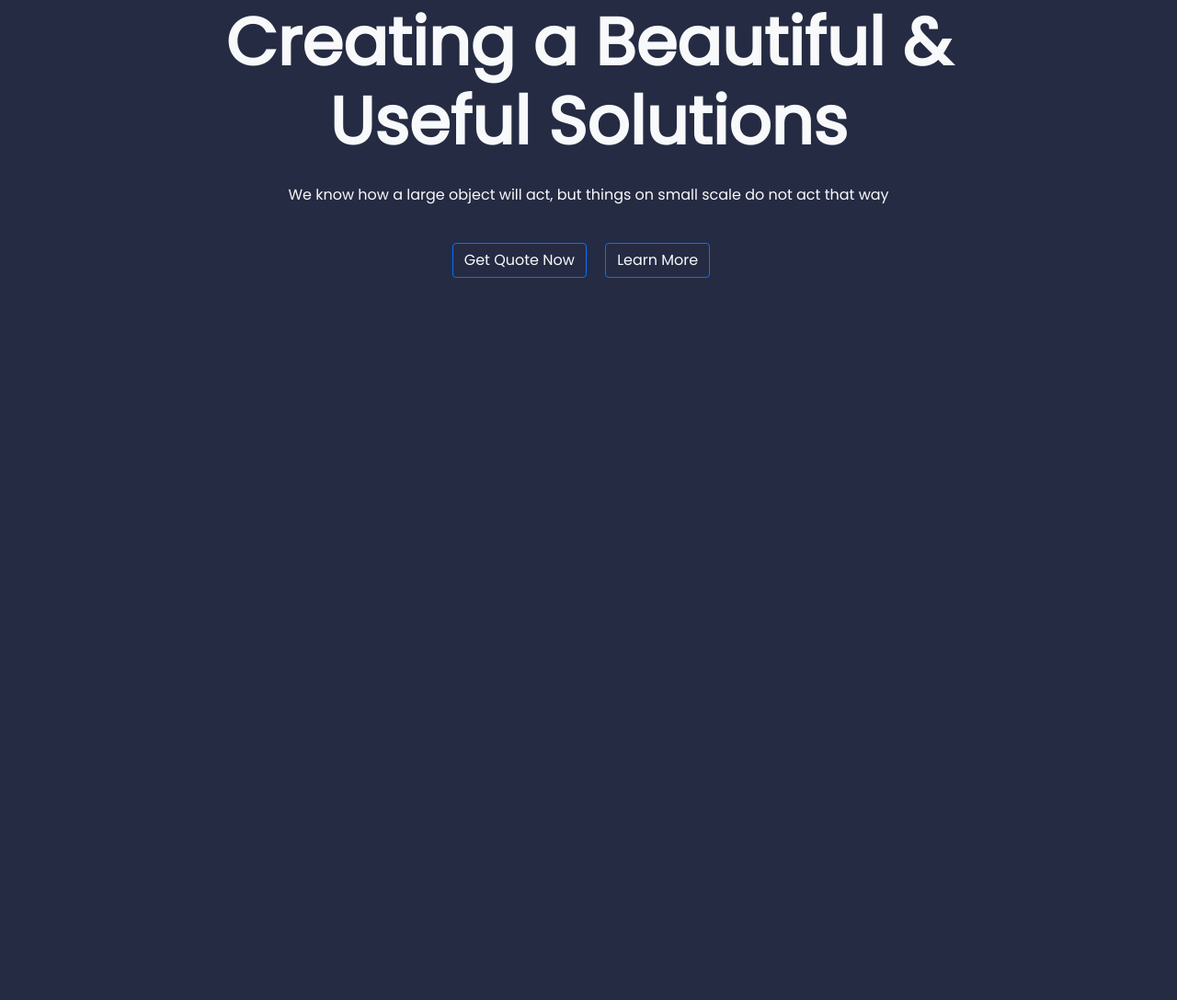
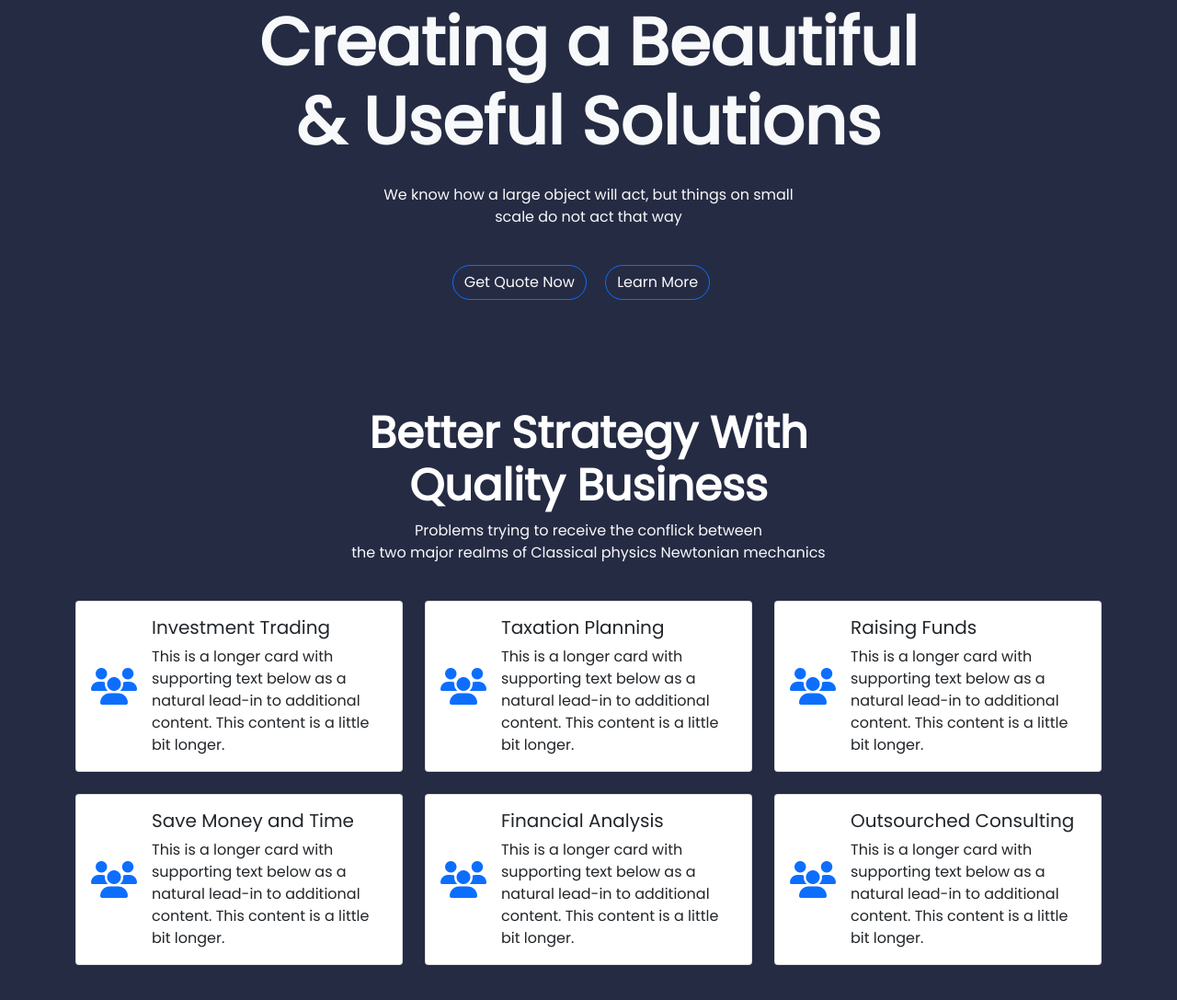
Before and after one commit to z4yed/z-tech, a plain HTML site: page index.html in a window 1280 px wide. Shown: the part 155-1242 px from the top of the page at 92% size. Before the commit the page ends 800 px from the top, so only its background shows below. Drawn offline with Linux system fonts and the light colour scheme.

Commit message:
Strategy Section Added.

```diff
--- a/index.html
+++ b/index.html
@@ -63,14 +63,18 @@
 
         <!-- Hero Start -->
 
-        <section id="hero" class="d-flex justify-content-center">
-            <div class="text-center w-75">
-                <h1 class=" text-light fw-bold display-2">Creating a Beautiful & Useful Solutions</h1>
-                <p class="text-light my-4">We know how a large object will act, but things on small scale do not act that way</p>
+        <section id="hero" class="d-flex justify-content-center text-center mb-100px">
+            <div class="">
+                <h1 class=" text-light fw-bold display-2">Creating a Beautiful <br> & Useful Solutions</h1>
+                <p class="text-light my-4">We know how a large object will act, but things on small <br> scale do not
+                    act
+                    that way</p>
 
                 <div class="hero-buttons">
-                    <a class="btn btn-outline-primary text-light" href=".">Get Quote Now</a>
-                    <a class="btn btn-outline-primary m-3 text-light" href=".">Learn More</a>
+                    <a class="btn btn-outline-primary text-light border rounded-pill border-primary" href=".">Get Quote
+                        Now</a>
+                    <a class="btn btn-outline-primary m-3 text-light border rounded-pill border-primary" href=".">Learn
+                        More</a>
                 </div>
 
             </div>
@@ -78,10 +82,105 @@
 
         <!-- Hero Ends -->
 
-
     </header>
 
     <main>
+
+        <section class="container mb-100px text-center">
+            <div class="section-heading">
+                <h1 class="text-white display-5 fw-bold">Better Strategy With <br> Quality Business</h1>
+                <p class="text-light">Problems trying to receive the conflick between <br> the two major realms of
+                    Classical physics
+                    Newtonian mechanics</p>
+            </div>
+            <div class="row row-cols-1 row-cols-sm-2 row-cols-md-3 g-4 mt-3">
+                <div class="col">
+                    <div class="card h-100">
+                        <div class="card-body d-flex align-items-center justify-content-between">
+                            <i class="fs-1 fas fa-users text-primary"></i>
+                            <div class="text-start ms-3">
+                                <h5 class="card-title">Investment Trading</h5>
+                                <p class="card-text">This is a longer card with supporting text below as a natural
+                                    lead-in
+                                    to additional content. This content is a little bit longer.</p>
+                            </div>
+
+                        </div>
+                    </div>
+                </div>
+                <div class="col">
+                    <div class="card h-100">
+                        <div class="card-body d-flex align-items-center justify-content-between">
+                            <i class="fs-1 fas fa-users text-primary"></i>
+                            <div class="text-start ms-3">
+                                <h5 class="card-title">Taxation Planning</h5>
+                                <p class="card-text">This is a longer card with supporting text below as a natural
+                                    lead-in
+                                    to additional content. This content is a little bit longer.</p>
+                            </div>
+
+                        </div>
+                    </div>
+                </div>
+                <div class="col">
+                    <div class="card h-100">
+                        <div class="card-body d-flex align-items-center justify-content-between">
+                            <i class="fs-1 fas fa-users text-primary"></i>
+                            <div class="text-start ms-3">
+                                <h5 class="card-title">Raising Funds</h5>
+                                <p class="card-text">This is a longer card with supporting text below as a natural
+                                    lead-in
+                                    to additional content. This content is a little bit longer.</p>
+                            </div>
+
+                        </div>
+                    </div>
+                </div>
+                <div class="col">
+                    <div class="card h-100">
+                        <div class="card-body d-flex align-items-center justify-content-between">
+                            <i class="fs-1 fas fa-users text-primary"></i>
+                            <div class="text-start ms-3">
+                                <h5 class="card-title">Save Money and Time</h5>
+                                <p class="card-text">This is a longer card with supporting text below as a natural
+                                    lead-in
+                                    to additional content. This content is a little bit longer.</p>
+                            </div>
+
+                        </div>
+                    </div>
+                </div>
+                <div class="col">
+                    <div class="card h-100">
+                        <div class="card-body d-flex align-items-center justify-content-between">
+                            <i class="fs-1 fas fa-users text-primary"></i>
+                            <div class="text-start ms-3">
+                                <h5 class="card-title">Financial Analysis</h5>
+                                <p class="card-text">This is a longer card with supporting text below as a natural
+                                    lead-in
+                                    to additional content. This content is a little bit longer.</p>
+                            </div>
+
+                        </div>
+                    </div>
+                </div>
+                <div class="col">
+                    <div class="card h-100">
+                        <div class="card-body d-flex align-items-center justify-content-between">
+                            <i class="fs-1 fas fa-users text-primary"></i>
+                            <div class="text-start ms-3">
+                                <h5 class="card-title">Outsourched Consulting</h5>
+                                <p class="card-text">This is a longer card with supporting text below as a natural
+                                    lead-in
+                                    to additional content. This content is a little bit longer.</p>
+                            </div>
+
+                        </div>
+                    </div>
+                </div>
+            </div>
+
+        </section>
 
     </main>
 
```
